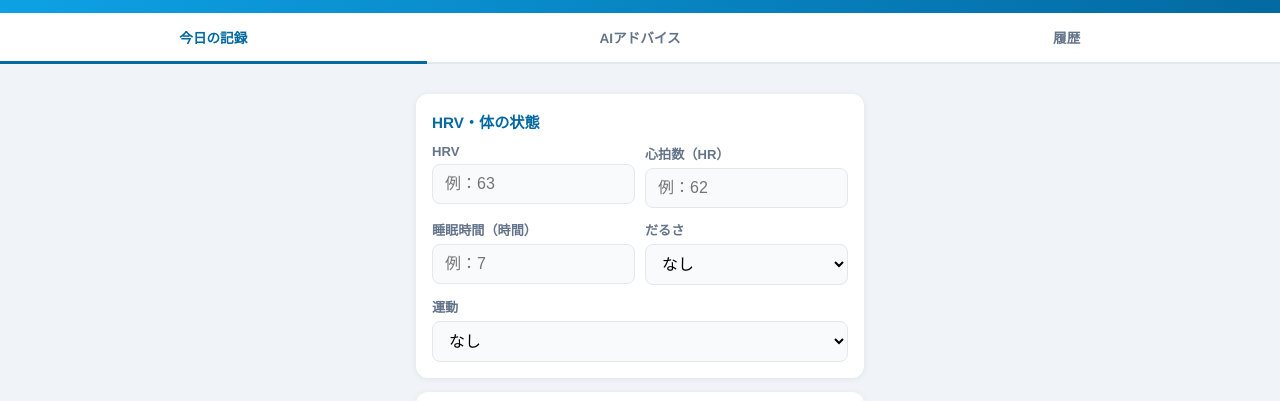
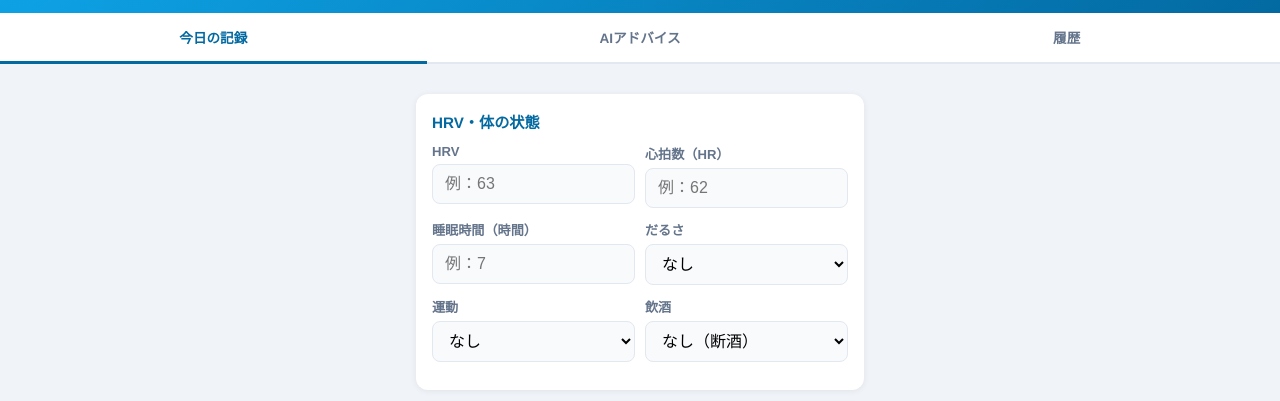
Before and after one commit to lepetalber-cell/recovery-app, a website: page public/index.html in a window 1280 px wide. Shown: the part 77-478 px from the top of the page. Drawn offline with Linux system fonts and the light colour scheme.

Commit message:
飲酒フィールドを追加

```diff
--- a/public/index.html
+++ b/public/index.html
@@ -148,7 +148,8 @@
         </select>
       </div>
     </div>
-    <div class="field" style="margin-bottom:0">
+    <div class="row2">
+      <div class="field">
         <label>運動</label>
         <select id="exercise">
           <option value="なし">なし</option>
@@ -157,6 +158,15 @@
           <option value="ウォーキング">ウォーキング</option>
           <option value="その他">その他</option>
         </select>
+      </div>
+      <div class="field">
+        <label>飲酒</label>
+        <select id="drinking">
+          <option value="なし">なし（断酒）</option>
+          <option value="あり">あり</option>
+          <option value="少量">少量</option>
+        </select>
+      </div>
     </div>
   </div>
 
@@ -253,6 +263,7 @@ function loadTodayData() {
   if (saved.sleep) document.getElementById('sleep').value = saved.sleep;
   if (saved.fatigue) document.getElementById('fatigue').value = saved.fatigue;
   if (saved.exercise) document.getElementById('exercise').value = saved.exercise;
+  if (saved.drinking) document.getElementById('drinking').value = saved.drinking;
   ['morning', 'lunch', 'dinner'].forEach(meal => {
     if (saved[meal + '_summary']) showMealDone(meal, saved[meal + '_summary']);
   });
@@ -322,6 +333,7 @@ async function recordMeal(meal) {
     sleep: document.getElementById('sleep').value,
     fatigue: document.getElementById('fatigue').value,
     exercise: document.getElementById('exercise').value,
+    drinking: document.getElementById('drinking').value,
   };
   saveTodayData(vitals);
 
@@ -386,6 +398,7 @@ function renderAdvice(data) {
   const tags = [];
   if (data.exercise && data.exercise !== 'なし') tags.push(data.exercise);
   if (data.fatigue && data.fatigue !== 'なし') tags.push(`だるさ：${data.fatigue}`);
+  tags.push(data.drinking && data.drinking !== 'なし' ? `🍺 飲酒${data.drinking}` : '🚫 断酒');
 
   const mealEntries = [
     ['morning_summary', '🌅 朝食'],
--- a/server.js
+++ b/server.js
@@ -38,7 +38,7 @@ async function analyzeMealImage(filePath, mimeType, mealName) {
 
 app.post('/api/analyze', uploadFields, async (req, res) => {
   try {
-    const { hrv, hr, sleep, exercise, fatigue, memo_morning, memo_lunch, memo_dinner } = req.body;
+    const { hrv, hr, sleep, exercise, fatigue, drinking, memo_morning, memo_lunch, memo_dinner } = req.body;
     const files = req.files || {};
     const mealSummaries = [];
 
@@ -80,6 +80,7 @@ HRV: ${hrv || '未計測'}
 睡眠時間: ${sleep || '未入力'}時間
 運動: ${exercise || 'なし'}
 だるさ: ${fatigue || 'なし'}
+飲酒: ${drinking || 'なし'}
 
 【今日の食事】
 ${mealText}
```
Lines whose indentation alone changed are shown as unchanged.
